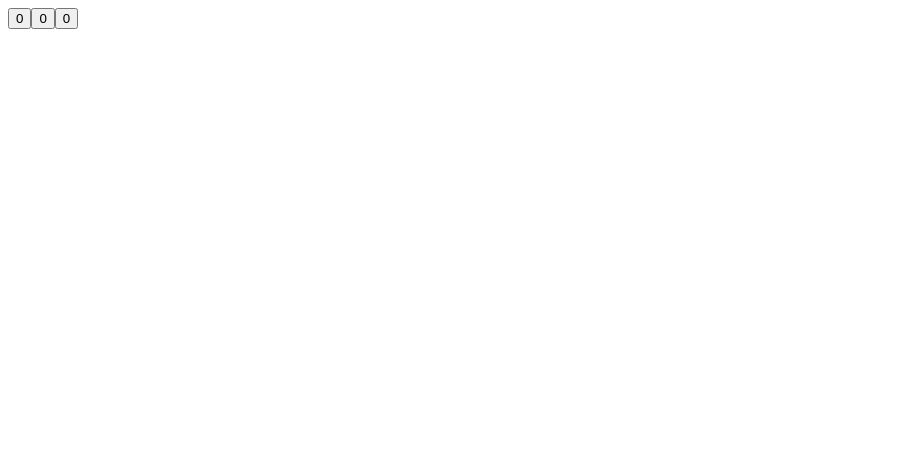
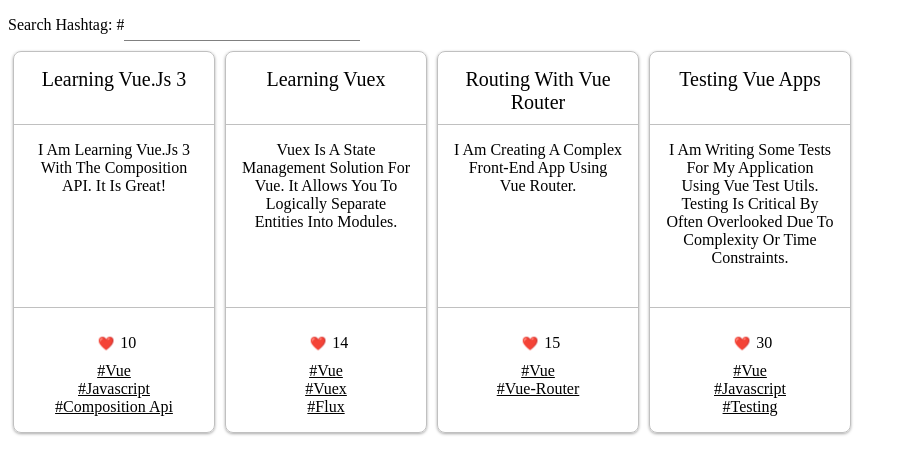
Before and after one commit to tig-mmp/couse1Vue3, a JavaScript app: page / in a window 1280 px wide. Shown: the top 474 px of the page, without its empty margins (0-907 px from the left). Built offline with nearby package versions, Linux system fonts and the light colour scheme.

Commit message:
Seção 5:Project #3: Composing a Microblog

```diff
--- a/index.js
+++ b/index.js
@@ -1,7 +1,8 @@
 import { createApp } from "vue";
 // import App from "./App.vue";
 // import App from "./pokemon/App.vue";
-import App from "./composition/App.vue";
+// import App from "./composition/App.vue";
+import App from "./microblog/App.vue";
 
 const app = createApp(App);
 app.mount("#app");
--- /dev/null
+++ b/microblog/App.vue
@@ -0,0 +1,75 @@
+<template>
+  <div>
+    <label for="search">Search Hashtag: #</label>
+    <input
+      id="search"
+      type="text"
+      :value="currentHashtag"
+      @input="setHashtag"
+    />
+    <div class="cards">
+      <card v-for="post in filteredPosts" :key="post.id">
+        <template v-slot:title>
+          {{ post.title }}
+        </template>
+
+        <template v-slot:content>
+          {{ post.content }}
+        </template>
+
+        <template v-slot:description>
+          <controls :post="post" />
+        </template>
+      </card>
+    </div>
+  </div>
+</template>
+
+<script>
+import { ref, computed, watch } from "vue";
+import { store } from "./store";
+import Card from "../pokemon/Card.vue";
+import Controls from "./Controls.vue";
+
+export default {
+  components: {
+    Card,
+    Controls,
+  },
+
+  setup() {
+    const setHashtag = (evt) => {
+      store.setHashtag(evt.target.value);
+    };
+
+    return {
+      filteredPosts: store.filteredPosts,
+      setHashtag,
+      currentHashtag: computed(() => store.state.currentHashtag),
+    };
+  },
+};
+</script>
+
+<style>
+input {
+  height: 30px;
+  font-size: 18px;
+  border: none;
+  border-bottom: 1px solid grey;
+  outline: none;
+}
+
+.cards {
+  margin: 10px 0;
+  display: flex;
+}
+
+.title {
+  height: 40px;
+}
+
+.content {
+  height: 150px;
+}
+</style>
--- /dev/null
+++ b/microblog/Controls.vue
@@ -0,0 +1,50 @@
+<template>
+  <div>
+    <div class="like">
+      <button @click="like">❤️</button>
+      <div>
+        {{ post.likes }}
+      </div>
+    </div>
+    <hashtag v-for="tag in post.hashtags" :hashtag="tag" :key="tag" />
+  </div>
+</template>
+
+<script>
+import Hashtag from "./Hashtag.vue";
+import { store } from "./store";
+
+export default {
+  components: { Hashtag },
+
+  props: {
+    post: {
+      type: Object,
+    },
+  },
+
+  setup(props) {
+    const like = () => {
+      store.incrementLike(props.post.id);
+    };
+
+    return {
+      like,
+    };
+  },
+};
+</script>
+
+<style scoped>
+.like {
+  display: flex;
+  justify-content: center;
+  margin: 10px;
+}
+
+button {
+  border: none;
+  background: none;
+  cursor: pointer;
+}
+</style>
--- /dev/null
+++ b/microblog/Hashtag.vue
@@ -0,0 +1,34 @@
+<template>
+  <div class="hashtag" @click="setHashtag">#{{ hashtag }}</div>
+</template>
+
+<script>
+import { store } from "./store";
+export default {
+  props: {
+    hashtag: {
+      type: String,
+    },
+  },
+
+  setup(props, ctx) {
+    const setHashtag = () => {
+      store.setHashtag(props.hashtag);
+    };
+
+    return {
+      setHashtag,
+    };
+  },
+};
+</script>
+
+<style scoped>
+.hashtag {
+  text-decoration: underline;
+}
+
+.hashtag:hover {
+  color: cornflowerblue;
+}
+</style>
--- /dev/null
+++ b/microblog/store.js
@@ -0,0 +1,39 @@
+import { reactive, computed } from "vue";
+import { testPosts } from "./testPosts.js";
+
+class Store {
+  constructor() {
+    this.state = reactive({
+      posts: testPosts,
+      currentHashtag: null,
+    });
+  }
+
+  get filteredPosts() {
+    return computed(() => {
+      if (!this.state.currentHashtag) {
+        return this.state.posts;
+      }
+
+      return this.state.posts.filter((post) =>
+        post.hashtags.some((hashtag) =>
+          hashtag.startsWith(this.state.currentHashtag)
+        )
+      );
+    });
+  }
+
+  setHashtag(tag) {
+    this.state.currentHashtag = tag;
+  }
+
+  incrementLike(id) {
+    const thePost = this.state.posts.find((x) => x.id === id);
+    if (!thePost) {
+      return;
+    }
+    thePost.likes += 1;
+  }
+}
+
+export const store = new Store();
--- /dev/null
+++ b/microblog/testPosts.js
@@ -0,0 +1,35 @@
+export const testPosts = [
+  {
+    id: 1,
+    title: "Learning Vue.js 3",
+    content: "I am learning Vue.js 3 with the composition API. It is great!",
+    likes: 10,
+    hashtags: ["vue", "javascript", "composition api"],
+  },
+
+  {
+    id: 2,
+    title: "Learning Vuex",
+    content:
+      "Vuex is a state management solution for Vue. It allows you to logically separate entities into modules.",
+    likes: 14,
+    hashtags: ["vue", "vuex", "flux"],
+  },
+
+  {
+    id: 3,
+    title: "Routing with Vue Router",
+    content: "I am creating a complex front-end app using Vue Router.",
+    likes: 15,
+    hashtags: ["vue", "vue-router"],
+  },
+
+  {
+    id: 4,
+    title: "Testing Vue Apps",
+    content:
+      "I am writing some tests for my application using Vue Test Utils. Testing is critical by often overlooked due to complexity or time constraints.",
+    likes: 30,
+    hashtags: ["vue", "javascript", "testing"],
+  },
+];
```
